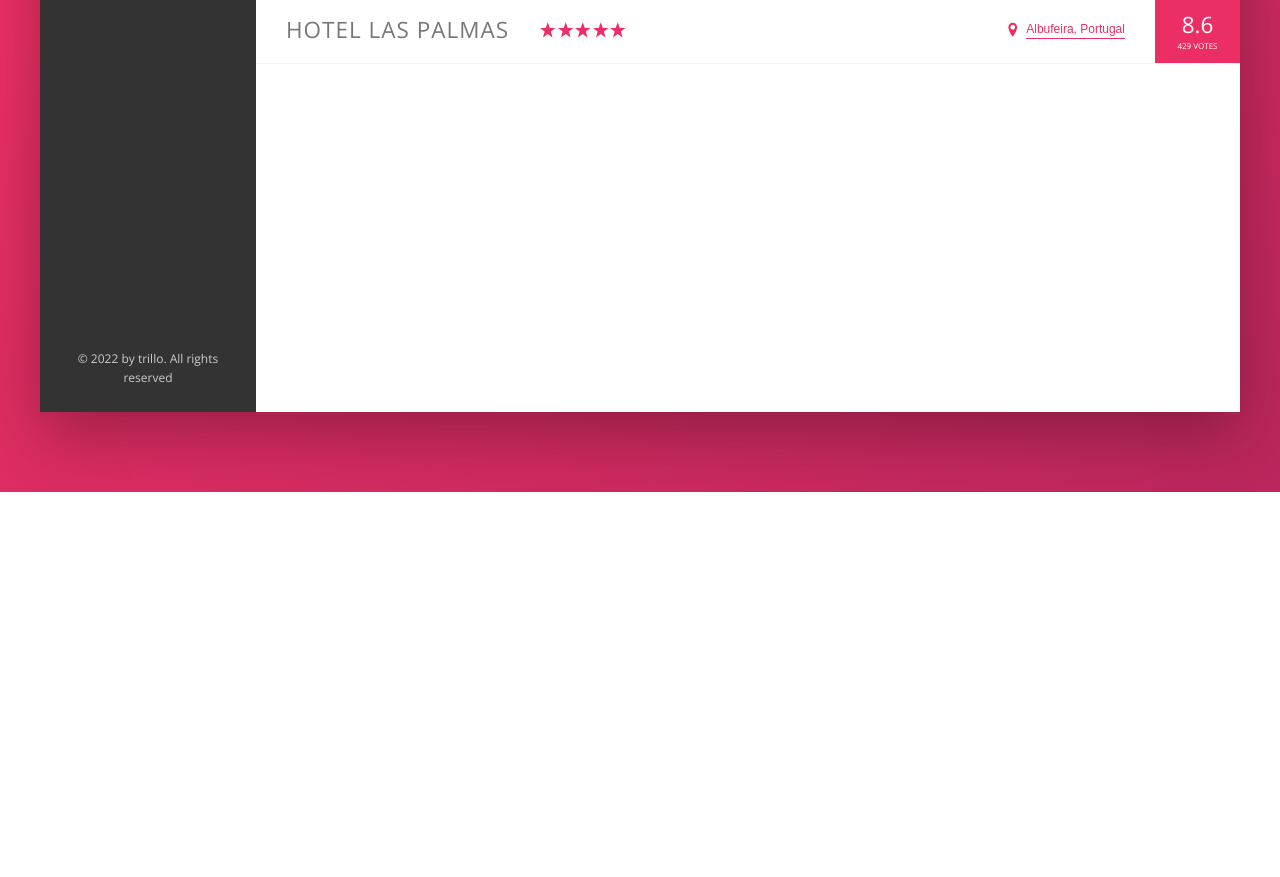
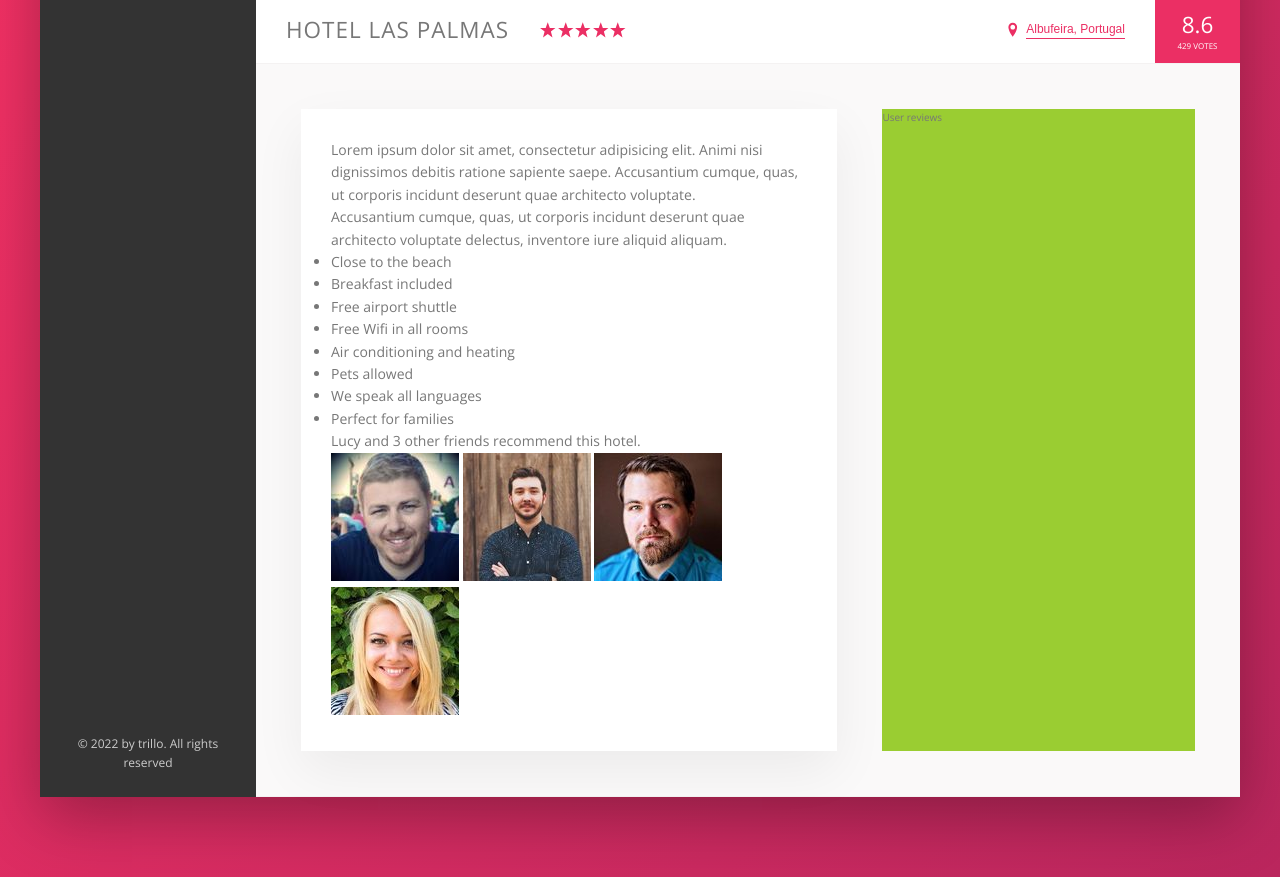
Before and after one commit to ulikverse/Trillo-Project, a website: page index.html in a window 1280 px wide. Shown: the part 538-1415 px from the top of the page. Before the commit the page ends 1030 px from the top, so only its background shows below. Drawn offline with nearby package versions, Linux system fonts and the light colour scheme.

Commit message:
Building the Description Section - Part 1

```diff
--- a/index.html
+++ b/index.html
@@ -154,6 +154,59 @@
               <div class="overview__rating-count">429 votes</div>
             </div>
           </div>
+
+          <div class="detail">
+            <div class="description">
+              <p class="paragraph">
+                Lorem ipsum dolor sit amet, consectetur adipisicing elit. Animi
+                nisi dignissimos debitis ratione sapiente saepe. Accusantium
+                cumque, quas, ut corporis incidunt deserunt quae architecto
+                voluptate.
+              </p>
+              <p class="paragraph">
+                Accusantium cumque, quas, ut corporis incidunt deserunt quae
+                architecto voluptate delectus, inventore iure aliquid aliquam.
+              </p>
+              <ul class="list">
+                <li class="list__item">Close to the beach</li>
+                <li class="list__item">Breakfast included</li>
+                <li class="list__item">Free airport shuttle</li>
+                <li class="list__item">Free Wifi in all rooms</li>
+                <li class="list__item">Air conditioning and heating</li>
+                <li class="list__item">Pets allowed</li>
+                <li class="list__item">We speak all languages</li>
+                <li class="list__item">Perfect for families</li>
+              </ul>
+              <div class="recommend">
+                <p class="recommend__count">
+                  Lucy and 3 other friends recommend this hotel.
+                </p>
+              </div>
+              <div class="recommend__friends">
+                <img
+                  src="img/user-3.jpg"
+                  alt="Friend 1"
+                  class="recommend__photo"
+                />
+                <img
+                  src="img/user-4.jpg"
+                  alt="Friend 2"
+                  class="recommend__photo"
+                />
+                <img
+                  src="img/user-5.jpg"
+                  alt="Friend 3"
+                  class="recommend__photo"
+                />
+                <img
+                  src="img/user-6.jpg"
+                  alt="Friend 4"
+                  class="recommend__photo"
+                />
+              </div>
+            </div>
+            <div class="user-reviews">User reviews</div>
+          </div>
         </main>
       </div>
     </div>
--- a/sass/_base.scss
+++ b/sass/_base.scss
@@ -13,6 +13,9 @@
   --color-grey-dark-3: #999;
 
   --shadow-dark: 0 2rem 6rem rgba(0, 0, 0, 0.3);
+  --shadow-light: 0 2rem 5rem rgba(0, 0, 0, 0.06);
+
+  --line: 1px solid var(--color-grey-light-2);
 }
 
 * {
--- a/sass/_components.scss
+++ b/sass/_components.scss
@@ -198,7 +198,7 @@
 .overview {
   display: flex;
   align-items: center;
-  border-bottom: 1px solid var(--color-grey-light-2);
+  border-bottom: var(--line);
 
   &__heading {
     font-size: 2.25rem;
--- a/sass/_layout.scss
+++ b/sass/_layout.scss
@@ -15,7 +15,7 @@
   font-size: 1.4rem;
   height: 7rem;
   background-color: #fff;
-  border-bottom: 1px solid var(--color-grey-light-2);
+  border-bottom: var(--line);
 }
 
 .content {
@@ -35,8 +35,26 @@
 .hotel-view {
   background-color: #fff;
 
-  // TEST
-  height: 80rem;
-
   flex: 1;
 }
+
+.detail {
+  display: flex;
+  padding: 4.5rem;
+  background-color: var(--color-grey-light-1);
+  border-bottom: var(--line);
+}
+
+.description {
+  font-size: 1.4rem;
+  background-color: #fff;
+  box-shadow: var(--shadow-light);
+  padding: 3rem;
+  flex: 0 0 60%;
+  margin-right: 4.5rem;
+}
+
+.user-reviews {
+  background-color: yellowgreen;
+  flex: 1;
+}
```
Also changed, not shown: css/style.css.
